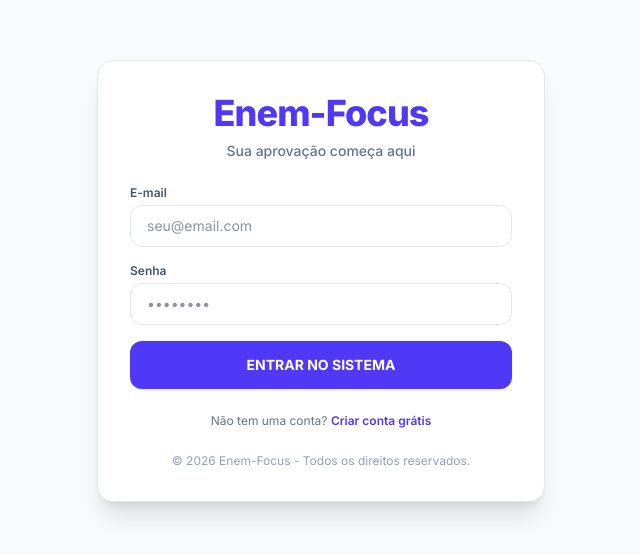
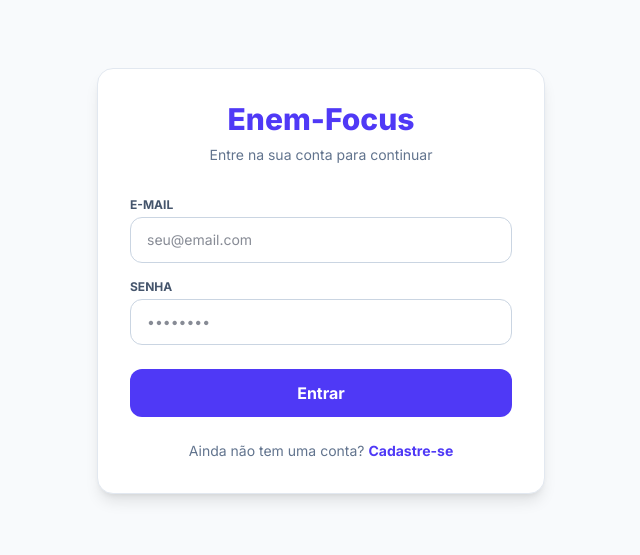
Before and after one commit to hermannglowig-netizen/enem-focus, a Next.js app: page /login in a window 1280 px wide. Shown: the part 119-674 px from the top of the page, without its empty margins (319-959 px from the left). Built offline with nearby package versions, Linux system fonts and the light colour scheme.

Commit message:
fix: restaura pasta de login

```diff
--- a/app/auth/login/page.tsx
+++ /dev/null
@@ -1,105 +0,0 @@
-"use client";
-
-import { useState } from "react";
-import { supabase } from "../../../lib/supabase"; // Ajuste o caminho de importação conforme sua estrutura (ex: "@/lib/supabase")
-import Link from "next/link";
-import { useRouter } from "next/navigation";
-
-export default function LoginPage() {
-  const [email, setEmail] = useState("");
-  const [password, setPassword] = useState("");
-  const [loading, setLoading] = useState(false);
-  const [errorMsg, setErrorMsg] = useState<string | null>(null);
-
-  const router = useRouter();
-
-  const handleLogin = async (e: React.FormEvent) => {
-    e.preventDefault();
-    setLoading(true);
-    setErrorMsg(null);
-
-    try {
-      const { data, error } = await supabase.auth.signInWithPassword({
-        email,
-        password,
-      });
-
-      if (error) {
-        setErrorMsg(error.message);
-        return;
-      }
-
-      if (data.user) {
-        // Redireciona para o dashboard (ou para a página de planos se veio de lá)
-        router.push("/dashboard");
-        router.refresh();
-      }
-    } catch (err: any) {
-      setErrorMsg("Ocorreu um erro inesperado ao fazer login.");
-    } finally {
-      setLoading(false);
-    }
-  };
-
-  return (
-    <div className="min-h-screen bg-slate-50 flex flex-col justify-center items-center p-6 text-slate-900">
-      <div className="max-w-md w-full bg-white p-8 rounded-2xl shadow-lg border border-slate-200">
-        <div className="text-center mb-8">
-          <h1 className="text-3xl font-extrabold text-indigo-600">Enem-Focus</h1>
-          <p className="text-slate-500 mt-2 text-sm">Entre na sua conta para continuar</p>
-        </div>
-
-        {errorMsg && (
-          <div className="mb-4 p-3 bg-red-50 border border-red-200 text-red-600 text-sm rounded-xl text-center">
-            {errorMsg}
-          </div>
-        )}
-
-        <form onSubmit={handleLogin} className="space-y-4">
-          <div>
-            <label className="block text-xs font-bold text-slate-600 uppercase mb-1">
-              E-mail
-            </label>
-            <input
-              type="email"
-              required
-              value={email}
-              onChange={(e) => setEmail(e.target.value)}
-              placeholder="seu@email.com"
-              className="w-full px-4 py-3 rounded-xl border border-slate-300 focus:outline-none focus:ring-2 focus:ring-indigo-500 focus:border-transparent text-sm"
-            />
-          </div>
-
-          <div>
-            <label className="block text-xs font-bold text-slate-600 uppercase mb-1">
-              Senha
-            </label>
-            <input
-              type="password"
-              required
-              value={password}
-              onChange={(e) => setPassword(e.target.value)}
-              placeholder="••••••••"
-              className="w-full px-4 py-3 rounded-xl border border-slate-300 focus:outline-none focus:ring-2 focus:ring-indigo-500 focus:border-transparent text-sm"
-            />
-          </div>
-
-          <button
-            type="submit"
-            disabled={loading}
-            className="w-full py-3 bg-indigo-600 hover:bg-indigo-700 text-white font-bold rounded-xl transition-all active:scale-95 disabled:opacity-70 mt-2"
-          >
-            {loading ? "Entrando..." : "Entrar"}
-          </button>
-        </form>
-
-        <div className="mt-6 text-center text-sm text-slate-500">
-          Ainda não tem uma conta?{" "}
-          <Link href="/auth/register" className="text-indigo-600 font-bold hover:underline">
-            Cadastre-se
-          </Link>
-        </div>
-      </div>
-    </div>
-  );
-}
--- a/app/login/page.tsx
+++ b/app/login/page.tsx
@@ -1,103 +1,103 @@
 "use client";
 
-import { useState } from 'react';
-import { supabase } from '../../lib/supabase';
-import { useRouter } from 'next/navigation';
-import Link from 'next/link';
+import { useState } from "react";
+import { supabase } from "@/lib/supabase"; // Ajuste o caminho do supabase se necessário
+import Link from "next/link";
+import { useRouter } from "next/navigation";
 
 export default function LoginPage() {
+  const [email, setEmail] = useState("");
+  const [password, setPassword] = useState("");
+  const [loading, setLoading] = useState(false);
+  const [errorMsg, setErrorMsg] = useState<string | null>(null);
+
   const router = useRouter();
-  const [email, setEmail] = useState('');
-  const [password, setPassword] = useState('');
-  const [isLoading, setIsLoading] = useState(false);
-  const [error, setError] = useState<string | null>(null);
 
   const handleLogin = async (e: React.FormEvent) => {
     e.preventDefault();
-    setIsLoading(true);
-    setError(null);
+    setLoading(true);
+    setErrorMsg(null);
 
     try {
-      const { error } = await supabase.auth.signInWithPassword({
+      const { data, error } = await supabase.auth.signInWithPassword({
         email,
         password,
       });
 
       if (error) {
-        setError(error.message);
-      } else {
-        router.push('/dashboard');
+        setErrorMsg(error.message);
+        return;
       }
-    } catch (err) {
-      setError('Ocorreu um erro ao tentar entrar.');
+
+      if (data.user) {
+        router.push("/dashboard");
+        router.refresh();
+      }
+    } catch (err: any) {
+      setErrorMsg("Ocorreu um erro inesperado ao fazer login.");
     } finally {
-      setIsLoading(false);
+      setLoading(false);
     }
   };
 
   return (
-    <div className="flex flex-col items-center justify-center min-h-screen bg-slate-50 text-slate-900">
-      <div className="w-full max-w-md p-8 space-y-6 bg-white rounded-2xl shadow-xl border border-slate-200">
-
-        <div className="text-center">
-          <h1 className="text-4xl font-extrabold text-indigo-600 tracking-tight">
-            Enem-Focus
-          </h1>
-          <p className="mt-2 text-slate-500 font-medium text-sm">
-            Sua aprovação começa aqui
-          </p>
+    <div className="min-h-screen bg-slate-50 flex flex-col justify-center items-center p-6 text-slate-900">
+      <div className="max-w-md w-full bg-white p-8 rounded-2xl shadow-lg border border-slate-200">
+        <div className="text-center mb-8">
+          <h1 className="text-3xl font-extrabold text-indigo-600">Enem-Focus</h1>
+          <p className="text-slate-500 mt-2 text-sm">Entre na sua conta para continuar</p>
         </div>
 
-        {error && (
-          <div className="p-3 bg-red-50 border border-red-200 text-red-600 text-xs rounded-lg text-center">
-            {error}
+        {errorMsg && (
+          <div className="mb-4 p-3 bg-red-50 border border-red-200 text-red-600 text-sm rounded-xl text-center">
+            {errorMsg}
           </div>
         )}
 
         <form onSubmit={handleLogin} className="space-y-4">
           <div>
-            <label className="block text-xs font-semibold text-slate-600 mb-1">E-mail</label>
+            <label className="block text-xs font-bold text-slate-600 uppercase mb-1">
+              E-mail
+            </label>
             <input
               type="email"
+              required
               value={email}
               onChange={(e) => setEmail(e.target.value)}
-              required
               placeholder="seu@email.com"
-              className="w-full px-4 py-2.5 border border-slate-200 rounded-xl text-sm outline-none focus:border-indigo-600 transition-all text-slate-800"
+              className="w-full px-4 py-3 rounded-xl border border-slate-300 focus:outline-none focus:ring-2 focus:ring-indigo-500 focus:border-transparent text-sm"
             />
           </div>
 
           <div>
-            <label className="block text-xs font-semibold text-slate-600 mb-1">Senha</label>
+            <label className="block text-xs font-bold text-slate-600 uppercase mb-1">
+              Senha
+            </label>
             <input
               type="password"
+              required
               value={password}
               onChange={(e) => setPassword(e.target.value)}
-              required
               placeholder="••••••••"
-              className="w-full px-4 py-2.5 border border-slate-200 rounded-xl text-sm outline-none focus:border-indigo-600 transition-all text-slate-800"
+              className="w-full px-4 py-3 rounded-xl border border-slate-300 focus:outline-none focus:ring-2 focus:ring-indigo-500 focus:border-transparent text-sm"
             />
           </div>
 
           <button
             type="submit"
-            disabled={isLoading}
-            className="w-full py-3.5 px-6 rounded-xl shadow-sm text-sm font-bold text-white bg-indigo-600 hover:bg-indigo-700 transition-all active:scale-95 disabled:opacity-70"
+            disabled={loading}
+            className="w-full py-3 bg-indigo-600 hover:bg-indigo-700 text-white font-bold rounded-xl transition-all active:scale-95 disabled:opacity-70 mt-2"
           >
-            {isLoading ? 'CARREGANDO...' : 'ENTRAR NO SISTEMA'}
+            {loading ? "Entrando..." : "Entrar"}
           </button>
         </form>
 
-        <p className="text-center text-xs text-slate-500 mt-4">
-          Não tem uma conta?{" "}
-          <Link href="/pricing" className="text-indigo-600 font-semibold hover:underline">
-            Criar conta grátis
+        <div className="mt-6 text-center text-sm text-slate-500">
+          Ainda não tem uma conta?{" "}
+          <Link href="/auth/register" className="text-indigo-600 font-bold hover:underline">
+            Cadastre-se
           </Link>
-        </p>
-
-        <p className="text-center text-xs text-slate-400">
-          &copy; 2026 Enem-Focus - Todos os direitos reservados.
-        </p>
+        </div>
       </div>
     </div>
   );
```
